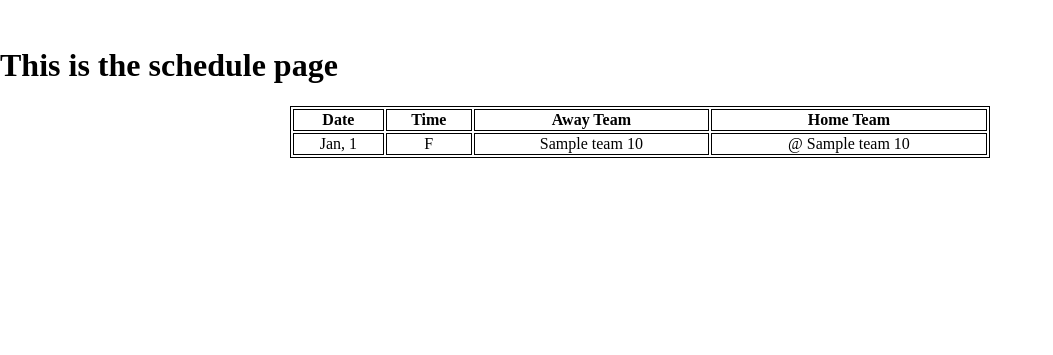
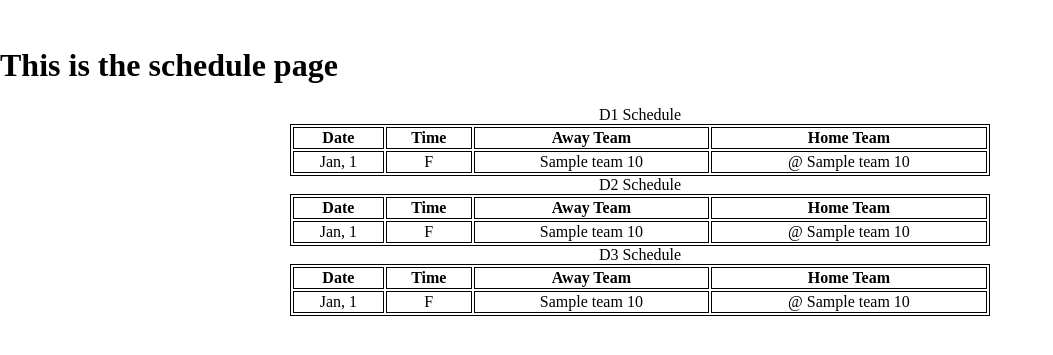
Before and after one commit to micah66/efratbb2, a Django app: page /schedule in a window 1280 px wide. Shown: the part 74-429 px from the top of the page, without its empty margins (0-1053 px from the left). Run offline with Django 3.2, Linux system fonts and the light colour scheme; tables that the repository leaves empty hold one stand-in row (values such as "Sample post").

Commit message:
Show all 3 divisions on schedule pages

```diff
--- a/efratbb/baseball/templates/efratbb/schedule.html
+++ b/efratbb/baseball/templates/efratbb/schedule.html
@@ -3,14 +3,61 @@
 {% block schedule %}active{% endblock %}
 {% block content %}
 <h1>This is the schedule page</h1>
-<table class="table" id="schedule-table">
+<table class="table " id="d1-schedule">
+  <caption>D1 Schedule</caption>
   <tr>
     <th>Date</th>
     <th>Time</th>
     <th>Away Team</th>
     <th>Home Team</th>
   </tr>
-  {% for game in games %}
+  {% for game in d1_games %}
+  <tr>
+    <td>{{ game.month }}, {{ game.day }}</td>
+    {% if not game.away_team_score == None %}
+    <td>F</td>
+    <td>{{ game.away_team }} {{ game.away_team_score }}</td>
+    <td>@ {{ game.home_team }} {{ game.home_team_score }}</td>
+    {% else %}
+    <td>{{ game.time }}</td>
+    <td>{{ game.away_team }}</td>
+    <td>@ {{ game.home_team }}</td>
+    {% endif %}
+  </tr>
+  {% endfor %}
+</table>
+<table class="table " id="d2-schedule">
+  <caption>D2 Schedule</caption>
+  <tr>
+    <th>Date</th>
+    <th>Time</th>
+    <th>Away Team</th>
+    <th>Home Team</th>
+  </tr>
+  {% for game in d2_games %}
+  <tr>
+    <td>{{ game.month }}, {{ game.day }}</td>
+    {% if not game.away_team_score == None %}
+    <td>F</td>
+    <td>{{ game.away_team }} {{ game.away_team_score }}</td>
+    <td>@ {{ game.home_team }} {{ game.home_team_score }}</td>
+    {% else %}
+    <td>{{ game.time }}</td>
+    <td>{{ game.away_team }}</td>
+    <td>@ {{ game.home_team }}</td>
+    {% endif %}
+  </tr>
+  {% endfor %}
+</table>
+<table class="table " id="d3-schedule">
+  <caption>D3 Schedule</caption>
+  <tr>
+    <th>Date</th>
+    <th>Time</th>
+    <th>Away Team</th>
+    <th>Home Team</th>
+  </tr>
+  {% for game in d3_games %}
   <tr>
     <td>{{ game.month }}, {{ game.day }}</td>
     {% if not game.away_team_score == None %}
--- a/efratbb/baseball/views.py
+++ b/efratbb/baseball/views.py
@@ -1,5 +1,5 @@
 from django.shortcuts import render
-from .models import D1_Game
+from .models import D1_Game, D2_Game, D3_Game
 
 
 # Create your views here.
@@ -7,8 +7,15 @@ def index(request):
     return render(request, 'efratbb/index.html')
 
 def schedule(request):
-    games = D1_Game.objects.all()
-    return render(request, 'efratbb/schedule.html', { 'games': games })
+    d1_games = D1_Game.objects.all()
+    d2_games = D2_Game.objects.all()
+    d3_games = D3_Game.objects.all()
+    context = {
+        'd1_games': d1_games,
+        'd2_games': d2_games,
+        'd3_games': d3_games
+    }
+    return render(request, 'efratbb/schedule.html', context)
 
 def standings(request):
     return render(request, 'efratbb/standings.html')
```
